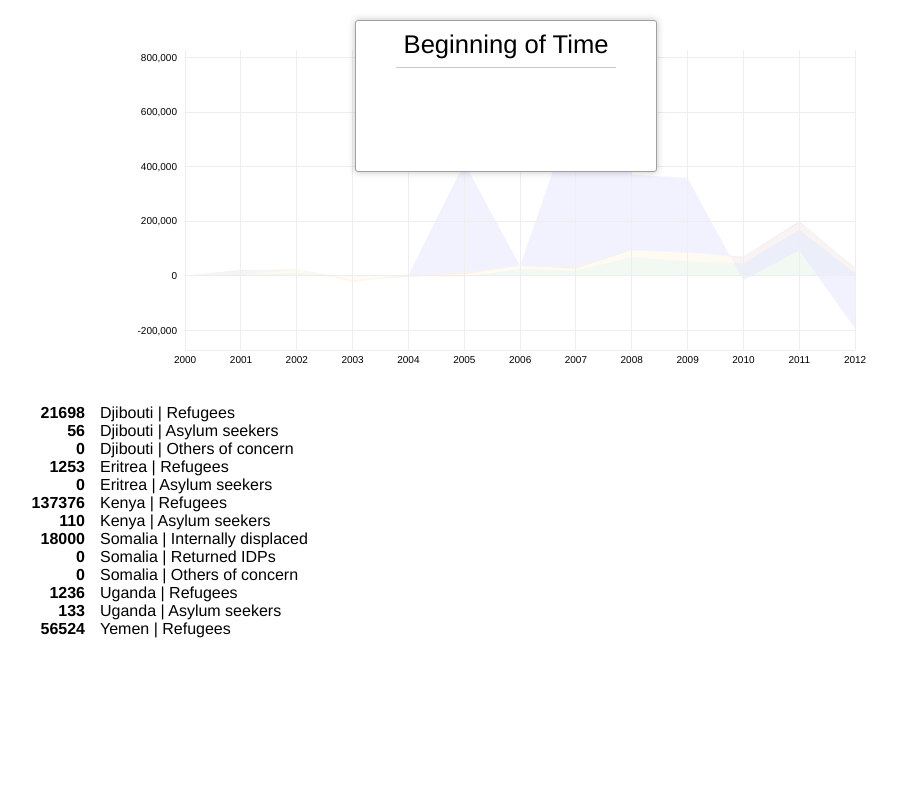
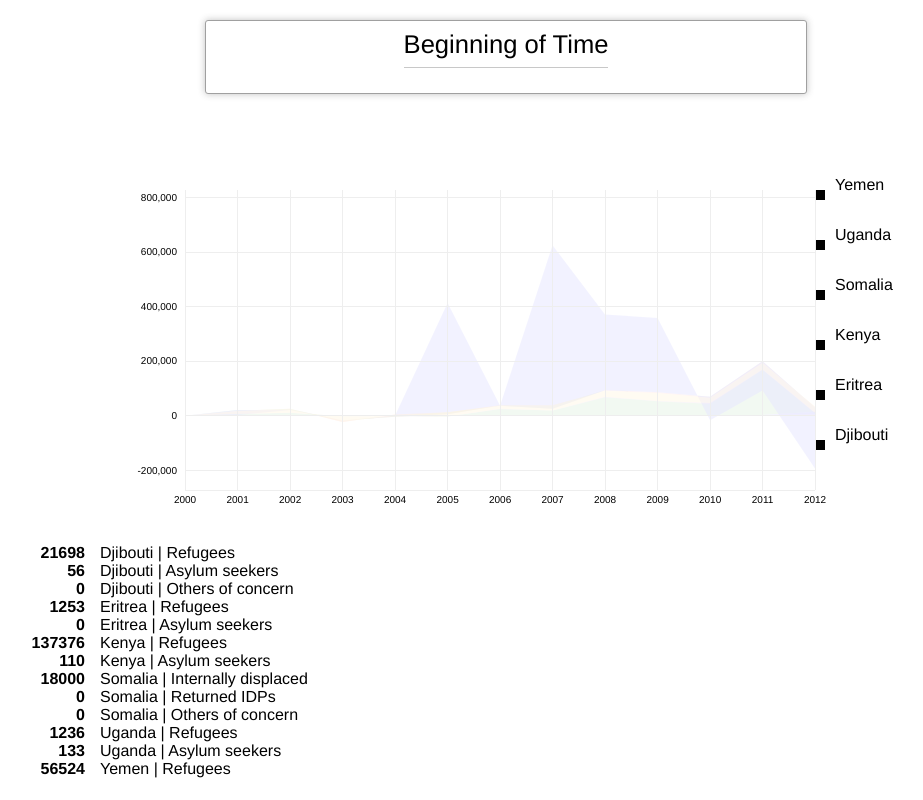
Before and after one commit to benrudolph/somalia, a plain HTML site: page index.html in a window 1280 px wide. Shown: the whole page, without its empty margins (135-1058 px from the left). Drawn offline with Linux system fonts and the light colour scheme.

Commit message:
Properly transition from single to compound stack

```diff
--- a/graphs/stack.js
+++ b/graphs/stack.js
@@ -4,7 +4,7 @@ function stackFn(config) {
     top: 50,
     bottom: 50,
     left: 80,
-    right: 50
+    right: 90
   };
 
   var duration = 1000;
@@ -13,11 +13,15 @@ function stackFn(config) {
   var layers = config.layers;
   var stack = d3.layout.stack()
     .values(function(d) {
+      // Hack to give properties to values
+      d.values.forEach(function(value) {
+        value.population_type = d.population_type;
+        value.coa = d.coa; });
       return d.values;
     })
     .order('inside-out')
     .y(function(d) {
-      return +d[window.manager.get('measure')] || 0;
+      return getValue(d);
     });
 
   var width = config.width - margin.left - margin.right;
@@ -30,6 +34,7 @@ function stackFn(config) {
   var y = d3.scale.linear()
     .nice()
     .range([height, 0]);
+
 
   var xAxis = d3.svg.axis()
     .scale(x)
@@ -54,7 +59,7 @@ function stackFn(config) {
       return y(+d.y0);
     })
     .y1(function(d) {
-      return y(+d.y0 + +d[window.manager.get('measure')]);
+      return y(+d.y0 + getValue(d));
     });
 
   var svg = d3.select(config.selection).append("svg")
@@ -64,21 +69,45 @@ function stackFn(config) {
       .append("g")
       .attr("transform", "translate(" + margin.left + "," + margin.top + ")");
 
+  /* Legend */
+  var legendContainer = svg.append('g')
+    .attr('class', 'legend')
+    .attr('transform', 'translate(' + width + ', 0)');
+
+  var countries = _.uniq(layers.map(function(d) { return d.coa; }));
+  var yLegend = d3.scale.ordinal()
+    .domain(countries)
+    .rangeBands([height, 0]);
+
+  var legend = legendContainer.selectAll('.country')
+    .data(countries);
+  legend.enter().append('g');
+  legend.attr('transform', function(d) {
+    return 'translate(0,' + yLegend(d) + ')';
+  })
+    .attr('class', 'country')
+    .each(function(d) {
+      var country = d3.select(this);
+      country.append('rect')
+        .attr('x', 0)
+        .attr('y', 0)
+        .attr('width', 10)
+        .attr('height', 10);
+      country.append('text')
+        .attr('x', 20)
+        .attr('y', 0)
+        .text(d);
+    });
+  /* end legend */
+
+
 
   function render() {
     var extent = yExtent(layers);
     y.domain(extent);
 
     var stacks = svg.selectAll(".stack")
-        .data(stack(layers.filter(function(layer) {
-          var filter = window.manager.get('filter');
-          if (filter.population_type && filter.coa) {
-            return layer.population_type === filter.population_type &&
-                   layer.coa === filter.coa;
-          } else {
-            return true;
-          }
-        })));
+        .data(stack(layers));
 
     stacks.enter().append("path");
     stacks
@@ -149,7 +178,7 @@ function stackFn(config) {
     layers.forEach(function(layer) {
 
       var layerExtent = d3.extent(layer.values, function(d) {
-        return +d[window.manager.get('measure')];
+        return getValue(d);
       });
 
       extent[0] -= Math.abs(layerExtent[0]);
@@ -159,6 +188,19 @@ function stackFn(config) {
     return extent;
   }
 
+  function getValue(d) {
+      var filter = window.manager.get('filter');
+      if (window.manager.isFilter()) {
+        if (d.population_type === filter.population_type && d.coa === filter.coa) {
+          return +d[window.manager.get('measure')] || 0;
+        } else {
+          return 0;
+        }
+      } else {
+        return +d[window.manager.get('measure')] || 0;
+      }
+  }
+
   return render;
 
 }
--- a/index.html
+++ b/index.html
@@ -20,6 +20,7 @@
 
     #stack-graph {
       text-align: center;
+      padding-top: 140px;
     }
 
     .axis path,
@@ -64,8 +65,7 @@
     }
 
     #tooltip  {
-      width: 300px;
-      height: 150px;
+      width: 600px;
       border: 1px solid rgb(160,160,160);
       background-color: white;
       border-radius: 3px;
@@ -73,6 +73,7 @@
       top: 20px;
       left: 0px;
       text-align: center;
+      padding-bottom: 15px;
     }
 
     /*.internallydisplaced {
@@ -119,6 +120,7 @@
       line-height: 1.8em;
       border-bottom: 1px solid rgb(200,200,200);
       margin: 0 40px;
+      display:inline-block;
     }
 
     .label {
--- a/js/somalia.js
+++ b/js/somalia.js
@@ -105,6 +105,12 @@ Somalia.Events = [
     date: parseDate('2000')
   },
   {
+    title: 'Ethiopia Invasion',
+    description: 'Ethiopia invades Somalia, ousts Islamic Courts Union',
+    date: parseDate('2006')
+
+  },
+  {
     title: 'Ethiopia Withdrawal',
     description: 'Ethiopia withdraws from Somalia, hands control to AMISOM/TFG forces',
     date: parseDate('2009')
@@ -114,6 +120,12 @@ Somalia.Events = [
     date: parseDate('2012')
   },
 ];
+
+Somalia.CountryColors = {
+  Somalia: 'red',
+  Uganda: 'blue',
+  Yemen: 'yellow'
+}
 
 function tooltip() {
   var $body = $('body');
```
